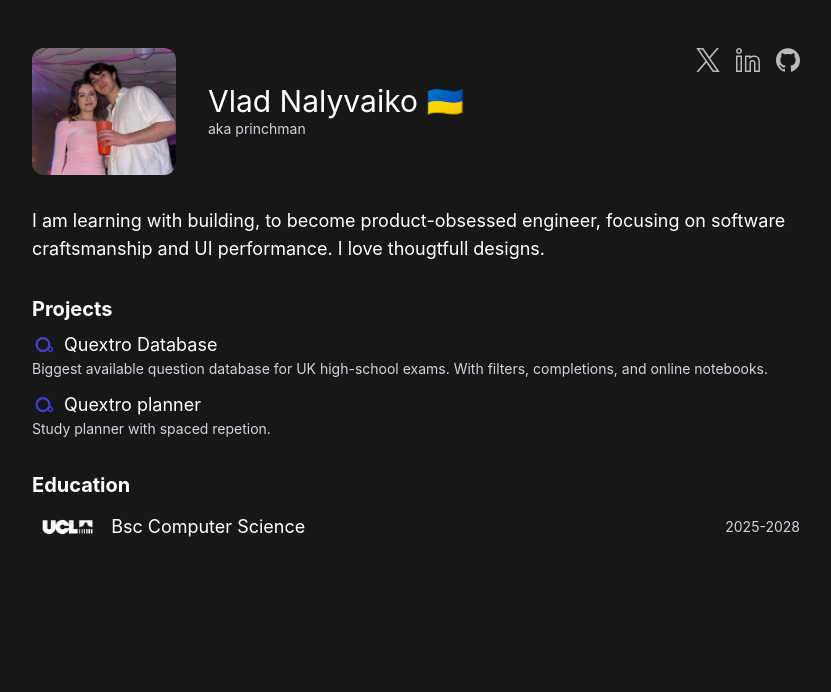
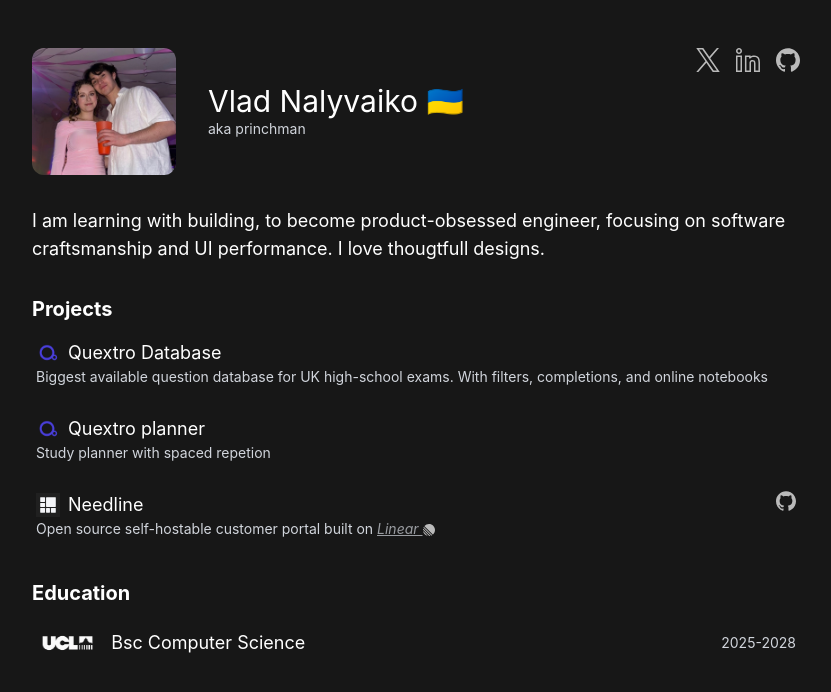
Before and after one commit to princhman/princhman.com, a SvelteKit app: page / in a window 1280 px wide. Shown: the top 692 px of the page, without its empty margins (224-1055 px from the left). Built offline with nearby package versions, Linux system fonts and the light colour scheme.

Commit message:
add needline and some nice design

```diff
--- a/src/routes/+page.svelte
+++ b/src/routes/+page.svelte
@@ -52,7 +52,7 @@
         <div class="flex flex-col gap-2 pt-8">
             <p class="text-white text-xl font-sans font-bold">Projects</p>
             <div class="flex flex-col gap-3">
-                <div>
+                <div class="hover:bg-[#212122] py-2 px-1 rounded-sm">
                     <div class="flex gap-2 items-center">
                         <img
                             src="/quextro.png"
@@ -67,10 +67,10 @@
                     </div>
                     <p class="text-gray-300 text-sm font-sans">
                         Biggest available question database for UK high-school
-                        exams. With filters, completions, and online notebooks.
+                        exams. With filters, completions, and online notebooks
                     </p>
                 </div>
-                <div>
+                <div class="hover:bg-[#212122] py-2 px-1 rounded-sm">
                     <div class="flex gap-2 items-center">
                         <img
                             src="/quextro.png"
@@ -84,15 +84,54 @@
                         </a>
                     </div>
                     <p class="text-gray-300 text-sm font-sans">
-                        Study planner with spaced repetion.
+                        Study planner with spaced repetion
                     </p>
+                </div>
+                <div
+                    class="flex justify-between hover:bg-[#212122] py-2 px-1 rounded-sm"
+                >
+                    <div>
+                        <div class="flex gap-2 items-center">
+                            <img
+                                src="/needline-logo.svg"
+                                class="w-6 h-6"
+                                alt="Needline logo"
+                            />
+                            <a href="https://needline.princhman.com">
+                                <p class="text-white text-lg font-sans">
+                                    Needline
+                                </p>
+                            </a>
+                        </div>
+                        <p class="text-gray-300 text-sm font-sans">
+                            Open source self-hostable customer portal built on <a
+                                class="items-baseline inline underline italic bold opacity-70 hover:opacity-100"
+                                href="https://linear.app"
+                            >
+                                Linear <img
+                                    src="/linear-logo.svg"
+                                    class="w-3 h-3 inline"
+                                    alt="Linear logo"
+                                />
+                            </a>
+                        </p>
+                    </div>
+                    <a href="https://github.com/princhman">
+                        <img
+                            src="/github.svg"
+                            class="w-5 h-5 invert opacity-70 transition duration-200 hover:scale-110 hover:opacity-100 cursor-pointer"
+                            alt="Github logo"
+                        />
+                    </a>
                 </div>
             </div>
         </div>
 
         <div class="flex flex-col gap-2 pt-8">
             <p class="text-white text-xl font-sans font-bold">Education</p>
-            <div class="flex justify-between items-center">
+            <div
+                class="flex justify-between items-center hover:bg-[#212122] py-2 pr-1 rounded-sm"
+            >
                 <div class="flex gap-2 items-center">
                     <img src="/ucl.png" class="h-10" alt="UCL logo" />
                     <p class="text-white text-lg font-sans">
```
Also changed, not shown: static/linear-logo.svg (added), static/needline-logo.svg (added).
